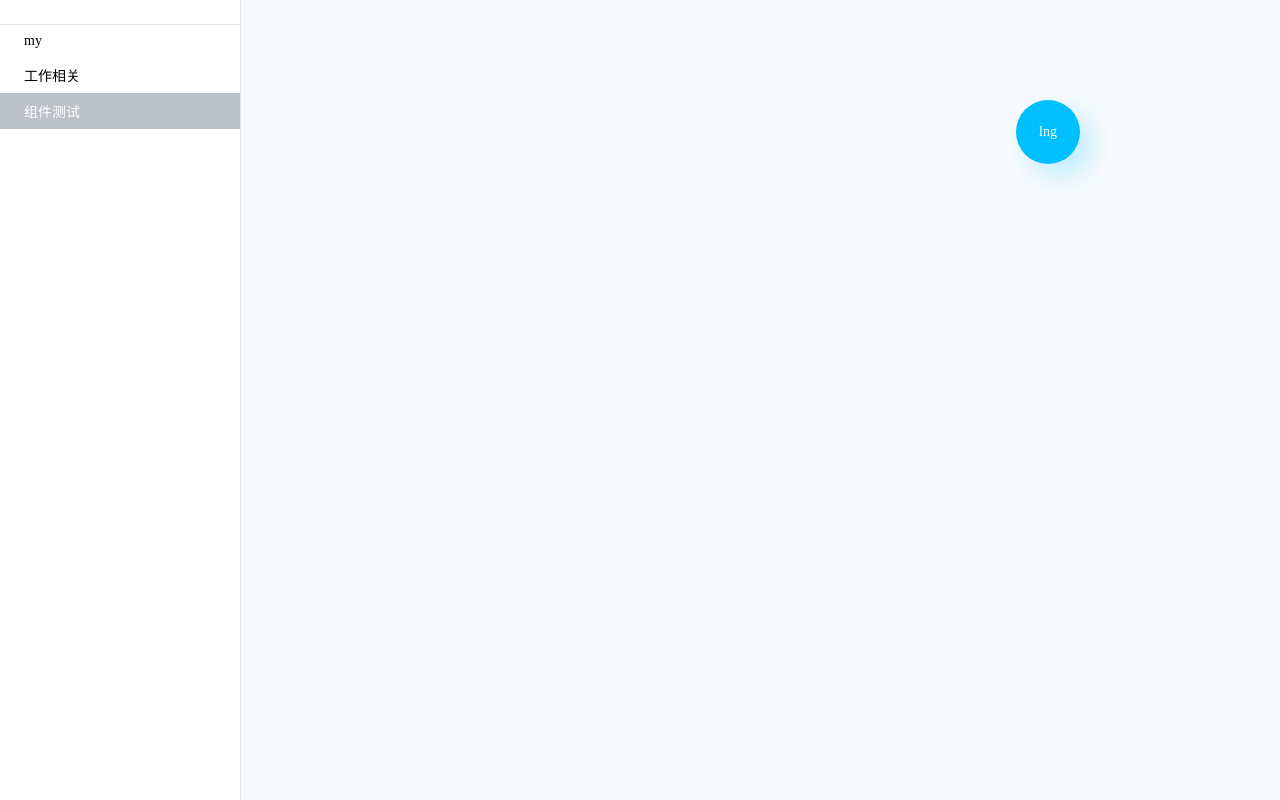
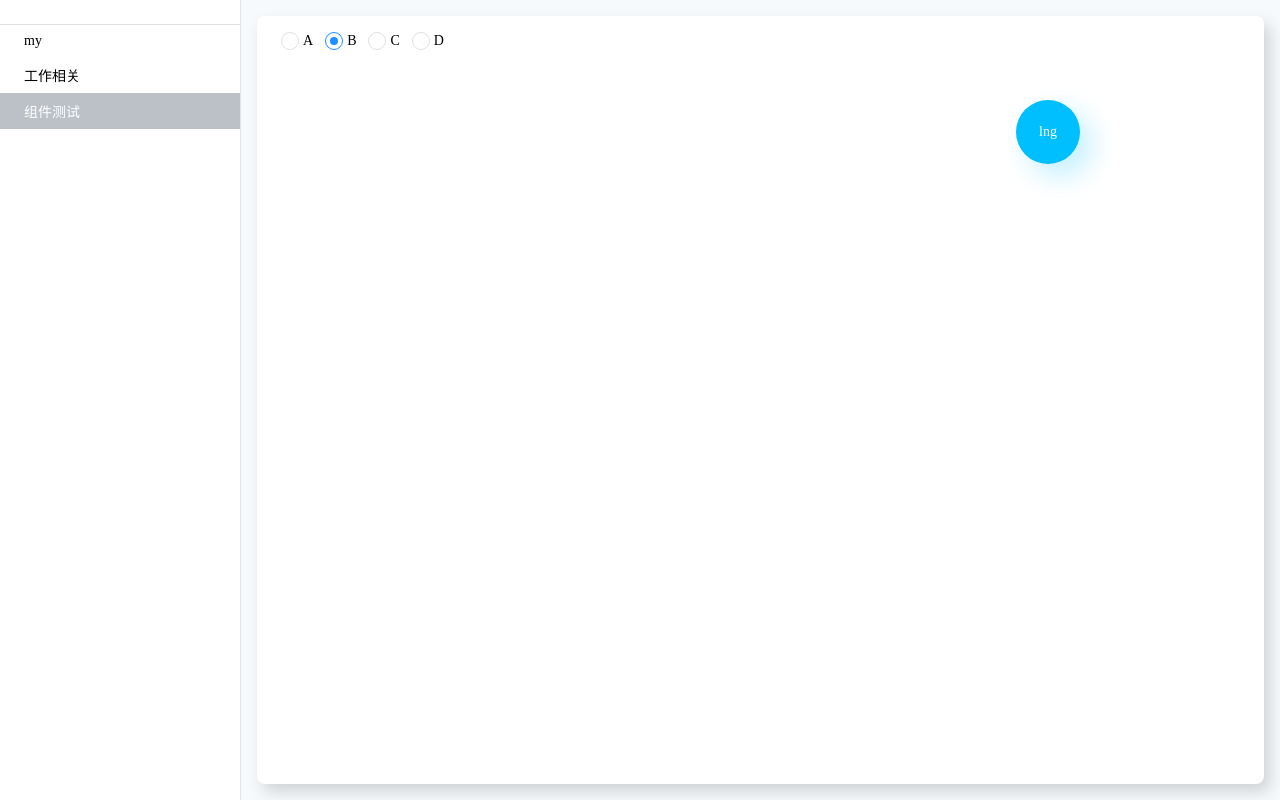
Before and after one commit to yicheny/y-toys, a React (Create React App) app: page /component/radio in a window 1280 px wide. Before the commit this address had no page. Built offline with nearby package versions, Linux system fonts and the light colour scheme.

Commit message:
add 添加Radio、Message的演示界面

```diff
--- a/src/App.tsx
+++ b/src/App.tsx
@@ -13,6 +13,8 @@ import {useTranslation} from 'react-i18next';
 import {BaseMenu} from "./base";
 import {ModalView} from "./demos/components/Modal";
 import IconDemo from "./demos/components/Icon";
+import RadioDemo from "./demos/components/Radio";
+import MessageDemo from "./demos/components/Message";
 
 export default function App() {
     const {t, i18n} = useTranslation()
@@ -38,6 +40,8 @@ export default function App() {
                 <Route path='/component/input' element={<InputView/>}/>
                 <Route path='/component/modal' element={<ModalView/>}/>
                 <Route path='/component/Icon' element={<IconDemo/>}/>
+                <Route path='/component/radio' element={<RadioDemo/>}/>
+                <Route path='/component/message' element={<MessageDemo/>}/>
             </Routes>
         </div>
     </div>
--- a/src/components/Select/index.tsx
+++ b/src/components/Select/index.tsx
@@ -32,7 +32,6 @@ export default function Select(props:SelectProps) {
     const [key,keyUpdate] = useKey();
 
     const handleInputChange = useCallback((value:string)=>{
-        // setInputValue(value)
         const ros = options.filter(x=>{
             if(value === '') return true;
             return x.text.toString().includes(value)
--- a/src/demos/components/Icon/index.tsx
+++ b/src/demos/components/Icon/index.tsx
@@ -16,7 +16,7 @@ export default function IconDemo() {
     return <Box style={{display:'flex'}}>
         {
             option.map(x=>{
-                return <div style={{margin:'6px 16px'}}>
+                return <div style={{margin:'6px 16px'}} key={x.icon}>
                     <span style={{marginRight:8}}>{x.text}</span>
                     <Icon name={x.icon}/>
                 </div>
--- /dev/null
+++ b/src/demos/components/Message/index.tsx
@@ -0,0 +1,8 @@
+import React from 'react';
+import {Box, Button, message} from "../../../components";
+
+export default function MessageDemo() {
+    return <Box>
+        <Button onClick={()=>message.show('message测试！')}>触发</Button>
+    </Box>
+}
--- /dev/null
+++ b/src/demos/components/Radio/index.tsx
@@ -0,0 +1,17 @@
+import React from 'react';
+import {Box, RadioGroup} from "../../../components";
+
+const options = [
+    {text:"A",value:'A'},
+    {text:"B",value:'B'},
+    {text:"C",value:'C'},
+    {text:"D",value:'D'},
+]
+
+export default function RadioDemo() {
+    return (
+        <Box>
+            <RadioGroup options={options} value={'B'}/>
+        </Box>
+    );
+}
```
